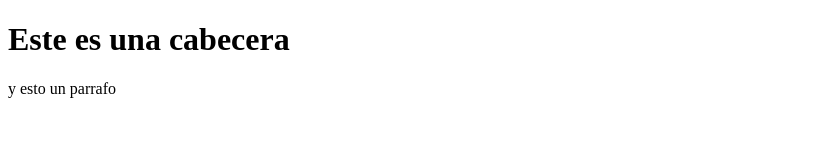
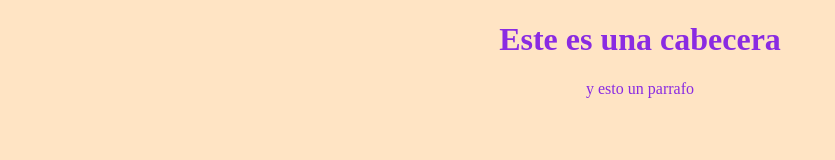
Before and after one commit to SrBlade/Proyecto1, a plain HTML site: page Untitled-1.html in a window 1280 px wide. Shown: the whole page, without its empty margins (0-835 px from the left). Drawn offline with Linux system fonts and the light colour scheme.

Commit message:
Clase git y github file 1

```diff
--- a/Untitled-1.html
+++ b/Untitled-1.html
@@ -4,6 +4,7 @@
     <meta charset="UTF-8">
     <meta name="viewport" content="width=device-width, initial-scale=1.0">
     <title>Esto es un titulo</title>
+    <link rel="stylesheet" href="css.css">
 </head>
 <body>
     <h1>Este es una cabecera</h1>
--- /dev/null
+++ b/css.css
@@ -0,0 +1,11 @@
+body
+{
+padding: 0%;
+margin: 0%;
+text-align: center;
+background-color: bisque;
+font-size: 1rem;
+color: blueviolet;
+
+
+}
```
